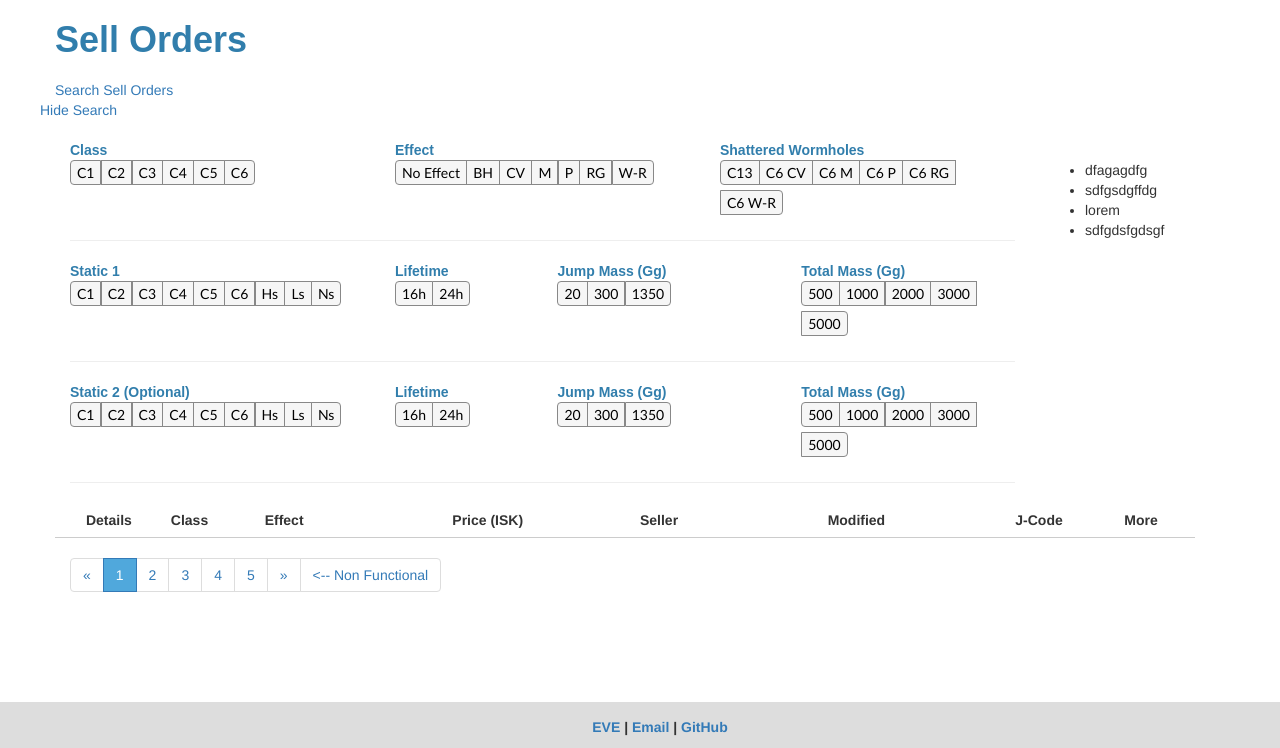
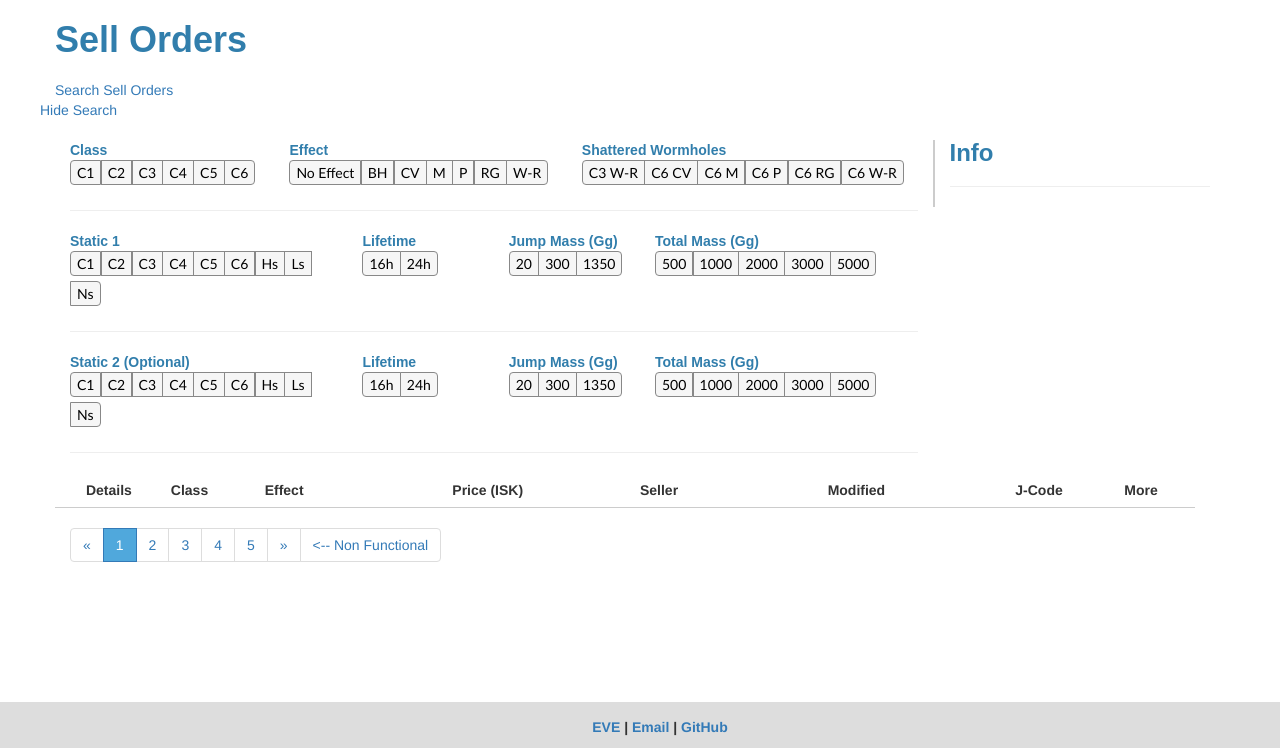
Before and after one commit to mosbasik/wormholesales-django, a Django app: page /sell/ in a window 1280 px wide. Shown: the part 52-800 px from the top of the page. Run offline with Django 3.2, Linux system fonts and the light colour scheme; data that the repository does not hold is empty; some libraries are stand-ins or nearby versions.

Commit message:
side bar size change

```diff
--- a/main/templates/main/sell_list.html
+++ b/main/templates/main/sell_list.html
@@ -26,9 +26,9 @@
 
             <br>
 
-            <div class="col-sm-10">
+            <div class="col-sm-9">
                 <div class="row">
-                    <div class='col-md-5 col-lg-4'>
+                    <div class='col-md-12 col-lg-3'>
                         <span class='title-format'>Class</span>
                         <div class="filter-group" data-name="normal_class">
                             <label for="class-1">C1</label>
@@ -51,7 +51,7 @@
                         </div>
                     </div>
 
-                    <div class="col-md-6 col-lg-4">
+                    <div class="col-md-12 col-lg-4">
                         <span class='title-format'>Effect</span>
                         <div class="filter-group" data-name="effect">
                             <label for="no-effect">No Effect</label>
@@ -77,10 +77,10 @@
                         </div>
                     </div>
 
-                    <div class="col-sm-12 col-lg-4">
+                    <div class="col-md-12 col-lg-5">
                         <span class='title-format'>Shattered Wormholes</span>
                         <div class="filter-group" data-name="shattered_class">
-                            <label for="class-13">C13</label>
+                            <label for="class-13">C3 W-R</label>
                             <input type="checkbox" id="class-13" data-value="Class 13">
 
                             <label for="class-15">C6 CV</label>
@@ -105,7 +105,7 @@
 
                 <div id="static-group-wrapper">
                     <div class="row static-group" data-name="static-1">
-                        <div class="col-sm-7 col-lg-4">
+                        <div class="col-sm-5 col-md-5 col-lg-4">
                             <span class='title-format'>Static 1</span>
                             <div class="filter-group" data-name="class">
                                 <label for="static-1-c1">C1</label>
@@ -137,7 +137,7 @@
                             </div>
                         </div>
 
-                        <div class="col-sm-5 col-lg-2">
+                        <div class="col-sm-7 col-md-7 col-lg-2">
                             <span class='title-format'>Lifetime</span>
                             <div class="filter-group" data-name="life">
                                 <label for="static-1-16-hours">16h</label>
@@ -148,7 +148,7 @@
                             </div>
                         </div>
 
-                        <div class="col-sm-6 col-lg-3">
+                        <div class="col-sm-3 col-md-3 col-lg-2">
                             <span class='title-format'>Jump Mass (Gg)</span>
                             <div class="filter-group" data-name="jump">
                                 <label for="static-1-jump-20-gg">20</label>
@@ -162,7 +162,7 @@
                             </div>
                         </div>
 
-                        <div class="col-sm-5 col-lg-3">
+                        <div class="col-sm-9 col-md-9 col-lg-4">
                             <span class='title-format'>Total Mass (Gg)</span>
                             <div class="filter-group" data-name="mass">
 
@@ -187,7 +187,7 @@
                     <hr>
 
                     <div class="row static-group" data-name="static-2">
-                        <div class="col-sm-5 col-lg-4">
+                        <div class="col-sm-5 col-md-5 col-lg-4">
                            <span class='title-format'>Static 2 (Optional)</span>
                             <div class="filter-group" data-name="class">
                                 <label for="static-2-c1">C1</label>
@@ -219,7 +219,7 @@
                             </div>
                         </div>
 
-                        <div class="col-sm-3 col-lg-2">
+                        <div class="col-sm-7 col-md-7 col-lg-2">
                             <span class='title-format'>Lifetime</span>
                             <div class="filter-group" data-name="life">
                                 <label for="static-2-16-hours">16h</label>
@@ -230,7 +230,7 @@
                             </div>
                         </div>
 
-                        <div class="col-sm-6 col-lg-3">
+                        <div class="col-sm-3 col-md-3 col-lg-2">
                             <span class='title-format'>Jump Mass (Gg)</span>
                             <div class="filter-group" data-name="jump">
                                 <label for="static-2-jump-20-gg">20</label>
@@ -244,7 +244,7 @@
                             </div>
                         </div>
 
-                        <div class="col-sm-9 col-lg-3">
+                        <div class="col-sm-9 col-md-9 col-lg-4">
                             <span class='title-format'>Total Mass (Gg)</span>
                             <div class="filter-group" data-name="mass">
 
@@ -264,24 +264,19 @@
                                 <input type="checkbox" id="static-2-mass-5000-gg" data-value="5000000000">
                             </div>
                         </div>
-
-
-                    </div>
+                    </div> {# end of static 2 #}
 
                     <hr>
 
                 </div> {# end of static group #}
             </div> {# end of non sidebar group #}
-            <div class="col-sm-2"> {# start of sidebar #}
+            <div class="col-sm-3" style='border-left: 2px solid #ccc'> {# start of sidebar #}
+                <h3>Info</h3>
 
+                <hr>
 
-                <br>
-                <ul>
-                    <li>dfagagdfg</li>
-                    <li>sdfgsdgffdg</li>
-                    <li>lorem</li>
-                    <li>sdfgdsfgdsgf</li>
-                </ul>
+                <div class="sidebar-info"></div>
+
             </div>
         </div> {# end of filter inputs #}
 
```
